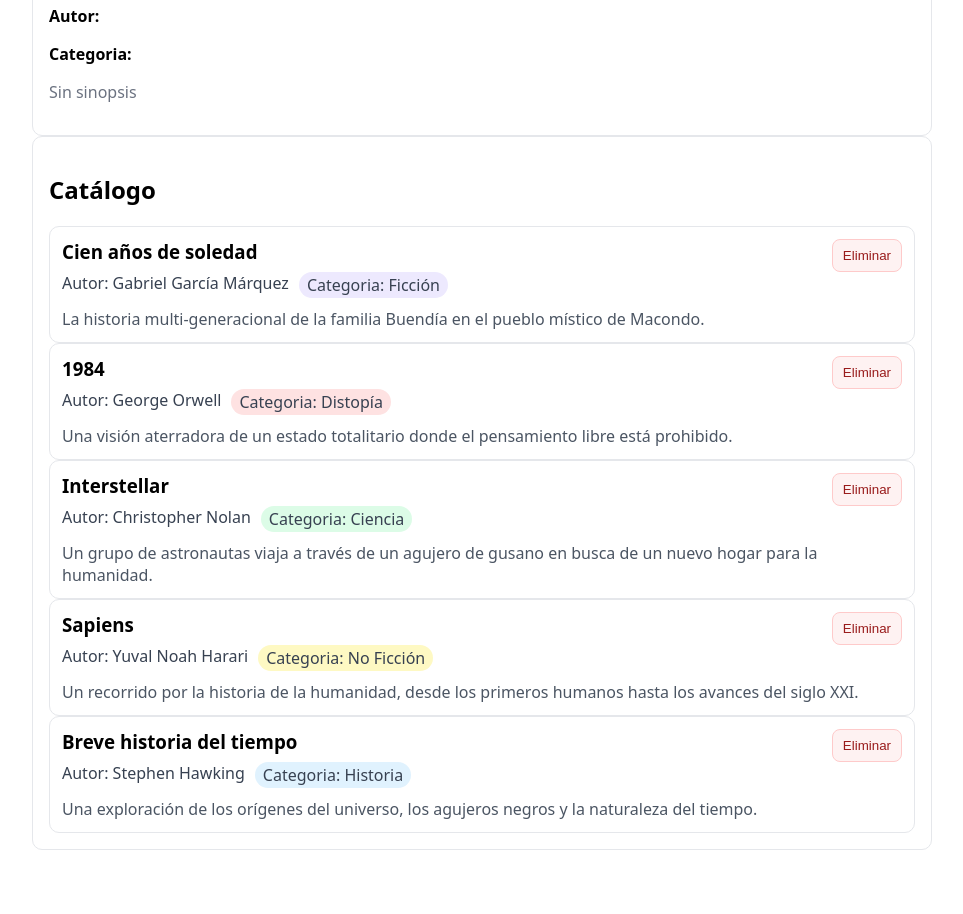
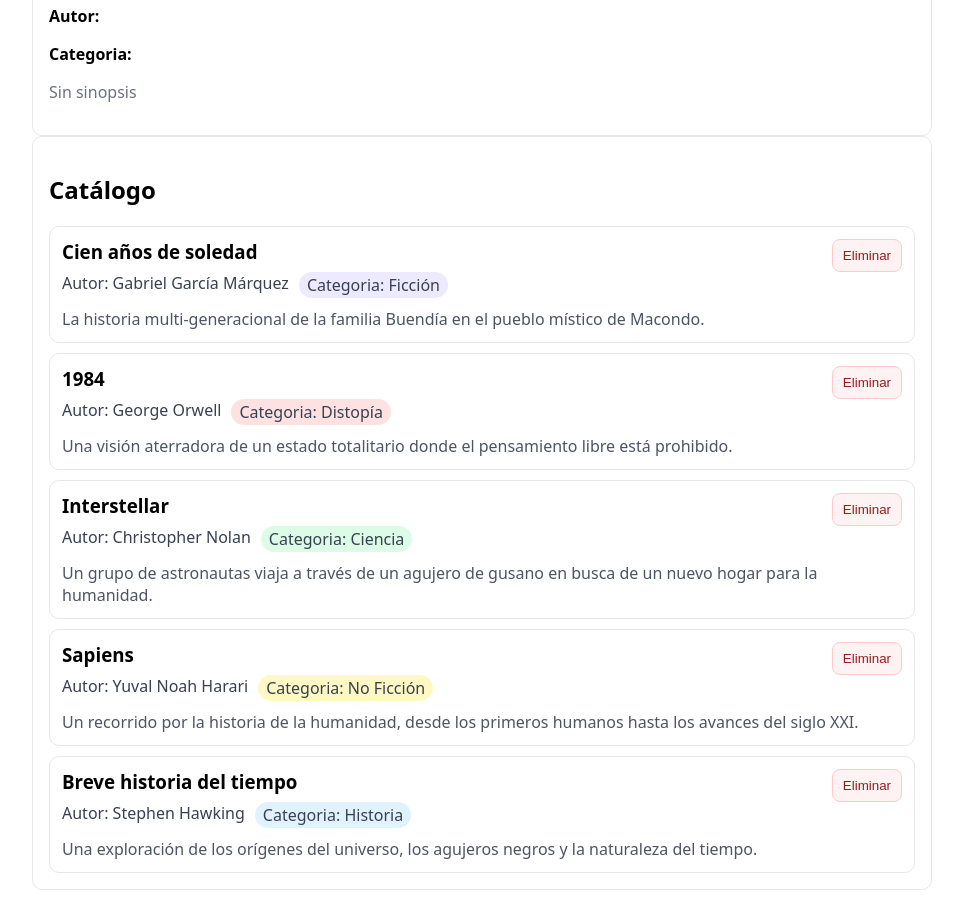
Before and after one commit to jltamayocabello-droid/m6_abp_booklist-spa, a Vue app: page /books in a window 1280 px wide. Shown: the part 840-1754 px from the top of the page, without its empty margins (158-1121 px from the left). Before the commit the page ends 1714 px from the top, so only its background shows below. Built offline with nearby package versions, Linux system fonts and the light colour scheme.

Commit message:
Se corrige BookList.vue para que escuche el @book-deleted

```diff
--- a/src/components/BookList.vue
+++ b/src/components/BookList.vue
@@ -1,17 +1,11 @@
 <template>
+  <section class="card">
+    <h2>Catálogo</h2>
 
-<section class="card">
-<div class="list">
-  <h2>Catálogo</h2>
-  <BookCard
-  v-for="book in books"
-  :key="book.id"
-  :book="book"
-  @book-deleted="onBookDeleted"
-  />
-</div>
-</section>
-
+    <div class="grid">
+      <BookCard v-for="book in books" :key="book.id" :book="book" @book-deleted="forwardDeleted" />
+    </div>
+  </section>
 </template>
 
 <script setup>
@@ -26,10 +20,17 @@ const emit = defineEmits(['bookDeleted'])
 function forwardDeleted(id) {
   emit('bookDeleted', id)
 }
-
 </script>
 
 <style scoped>
-.card { border: 1px solid #e5e7eb; border-radius: 10px; padding: 16px; }
-.grid { display: grid; grid-template-columns: 1fr; gap: 10px; }
+.card {
+  border: 1px solid #e5e7eb;
+  border-radius: 10px;
+  padding: 16px;
+}
+.grid {
+  display: grid;
+  grid-template-columns: 1fr;
+  gap: 10px;
+}
 </style>
```
